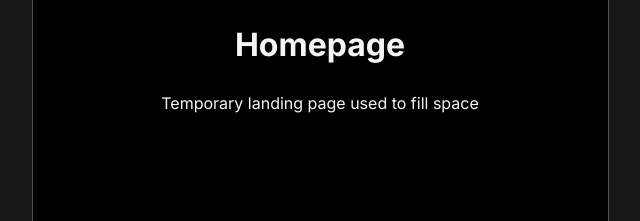
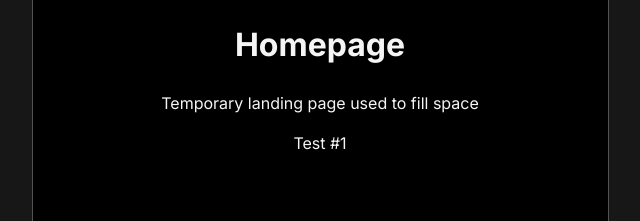
Before and after one commit to wcc-webprogramming-1/web-project, a SvelteKit app: page / in a window 1280 px wide. Shown: the top 221 px of the page, without its empty margins (320-960 px from the left). Built offline with nearby package versions, Linux system fonts and the light colour scheme.

Commit message:
Test Github Action #1

```diff
--- a/src/routes/+page.svelte
+++ b/src/routes/+page.svelte
@@ -4,6 +4,7 @@
 <center>
   <h1>Homepage</h1>
   <p>Temporary landing page used to fill space</p>
+  <p>Test #1</p>
 </center>
 
 <style>
```
